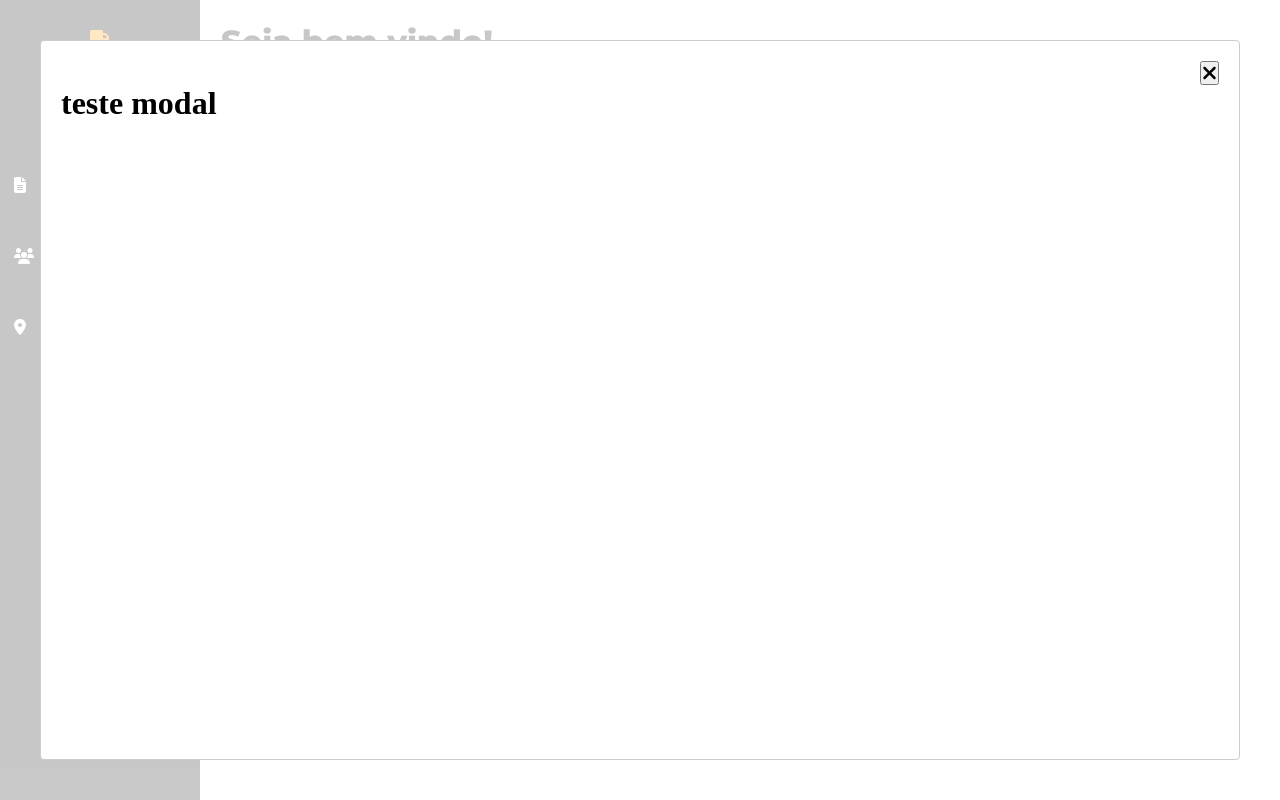
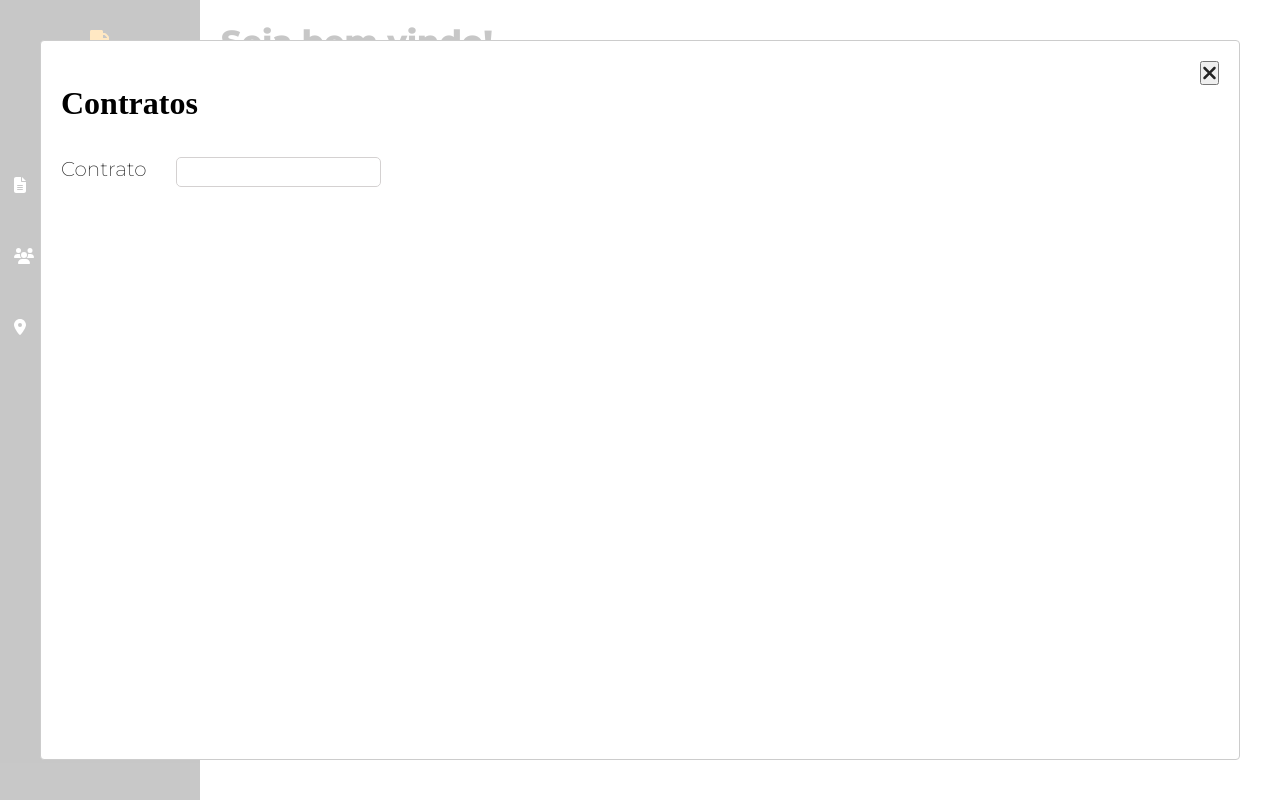
Before and after one commit to pedrohcamacho/projeto-transportadora, a React (Vite) app: page /#/ in a window 1280 px wide. Both pictures are taken after a click on the element "Contratos". Built offline with nearby package versions, Linux system fonts and the light colour scheme.

Commit message:
adicionando o componente de input e estilo padrão para o formulário

```diff
--- /dev/null
+++ b/src/Components/Input.jsx
@@ -0,0 +1,34 @@
+import { theme } from '../Styles/theme'
+function Input({Value, setValue,placeholder}) {
+
+
+  return (
+    <input placeholder={placeholder}
+    value={Value || ''}
+    onChange={(e)=> setValue(e.target.value)}
+    style={styles.formInput}/>
+  )
+
+}
+
+const styles = {
+    formInput: {
+        display: "flex",
+        height: "30px",
+        borderRadius: "5px",
+        borderStyle: "solid",
+        borderWidth: "1px",
+        borderColor: theme.colors.inputBorder,
+        fontWeight:100,
+        fontFamily: theme.fonts.text,
+        color: theme.colors.primary,
+        fontSize: "16px",
+        paddingLeft:"2%",
+        outlineColor:theme.colors.inputOutlineBorder,
+
+      },
+
+
+}
+
+export default Input;
--- a/src/Components/ModalWindow.jsx
+++ b/src/Components/ModalWindow.jsx
@@ -47,7 +47,7 @@ ModalCloseButton: {
 },
 
 ModalCloseButtonIcon: {
-  color: theme.colors.title,
+  color: theme.colors.primary,
   fontWeight: "bold",
   fontSize: "20px",
 },
--- a/src/Components/Sidebar.jsx
+++ b/src/Components/Sidebar.jsx
@@ -4,11 +4,11 @@ import { Link } from 'react-router-dom';
 import { FontAwesomeIcon } from '@fortawesome/react-fontawesome'
 import { faTruck, faUsers, faFileLines, faLocationDot} from '@fortawesome/free-solid-svg-icons'
 import { theme } from '../Styles/theme';
-
+import Input from '../Components/Input';
 
 function Sidebar(props) {
   const [modalIsOpen, setIsOpen] = useState(false);
-
+  const [contrato, setContrato] = useState("");
   function openModal() {
     setIsOpen(true);
   }
@@ -43,7 +43,13 @@ function Sidebar(props) {
             {props.children}
 
             <ModalWindow modalIsOpen={modalIsOpen} closeModal={closeModal}>
-                <h1>teste modal</h1>
+                <h1>Contratos</h1>
+
+                <div style={styles.formGroup}>
+                  <label style={styles.formLabel}>Contrato</label>
+                  <Input Value={contrato} setValue={setContrato}/>
+                </div>
+
             </ModalWindow>
         </div>
     </>
@@ -98,7 +104,25 @@ function Sidebar(props) {
       fontWeight: 700,
       cursor: "pointer"
     },
-    divContent: { marginLeft: 220, padding: "1px", height: "100vh",overflow:"scroll" }
+    divContent: {
+      marginLeft: 220,
+      padding: "1px",
+      height: "100vh",
+      overflow:"scroll"
+    },
+    formGroup: {
+      marginTop: "3%",
+      width: "600px",
+      display: "flex" ,
+  },
+  formLabel: {
+      fontFamily: theme.fonts.text,
+      color: theme.colors.primary,
+      fontWeight:400,
+      fontSize: "20px",
+      paddingBottom: "2%",
+      paddingRight:"5%"
+    },
   }
 
 
--- a/src/Styles/theme.js
+++ b/src/Styles/theme.js
@@ -5,6 +5,8 @@ export const theme = {
         card2:"#793838",
         card3:"#3177A3",
         sidebarText: "#FFFFFF",
+        inputBorder: "#D4D1D1",
+        inputOutlineBorder: "#9E9D9D"
     },
 
     fonts: {
```
